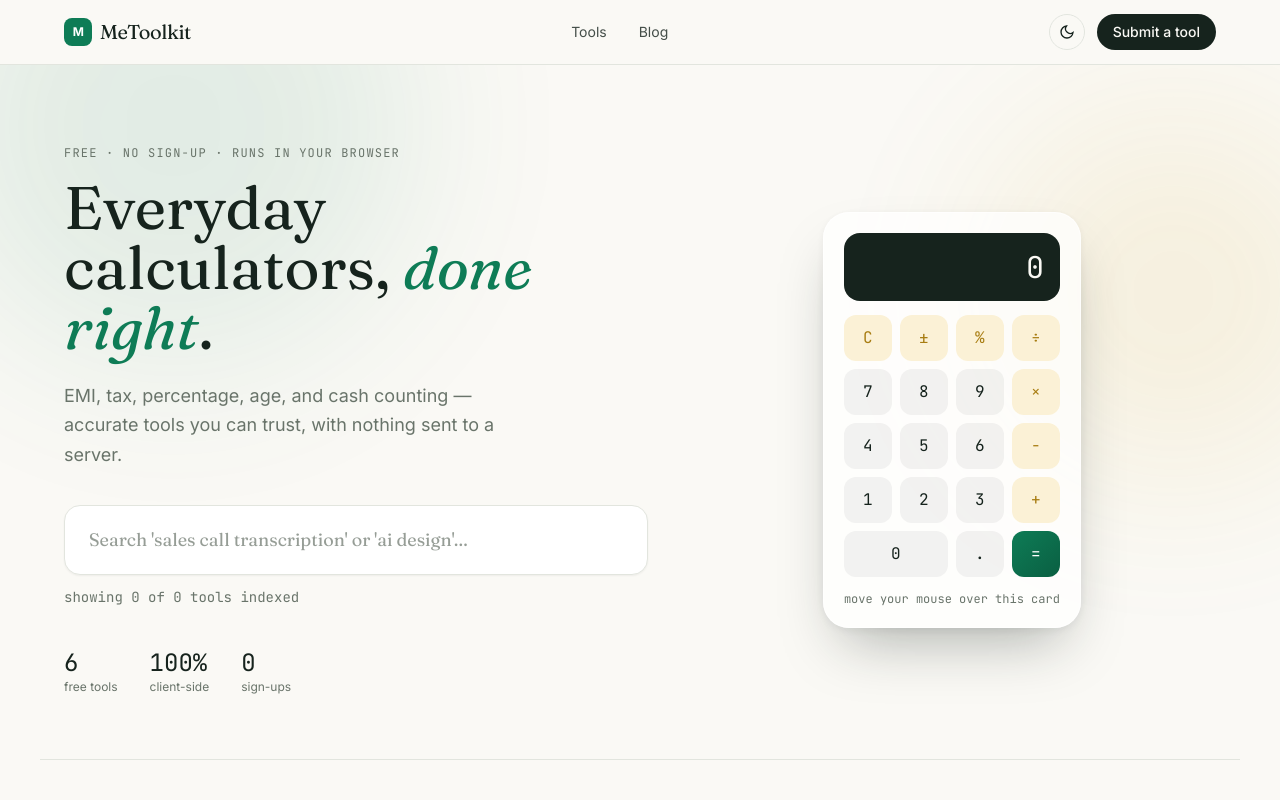
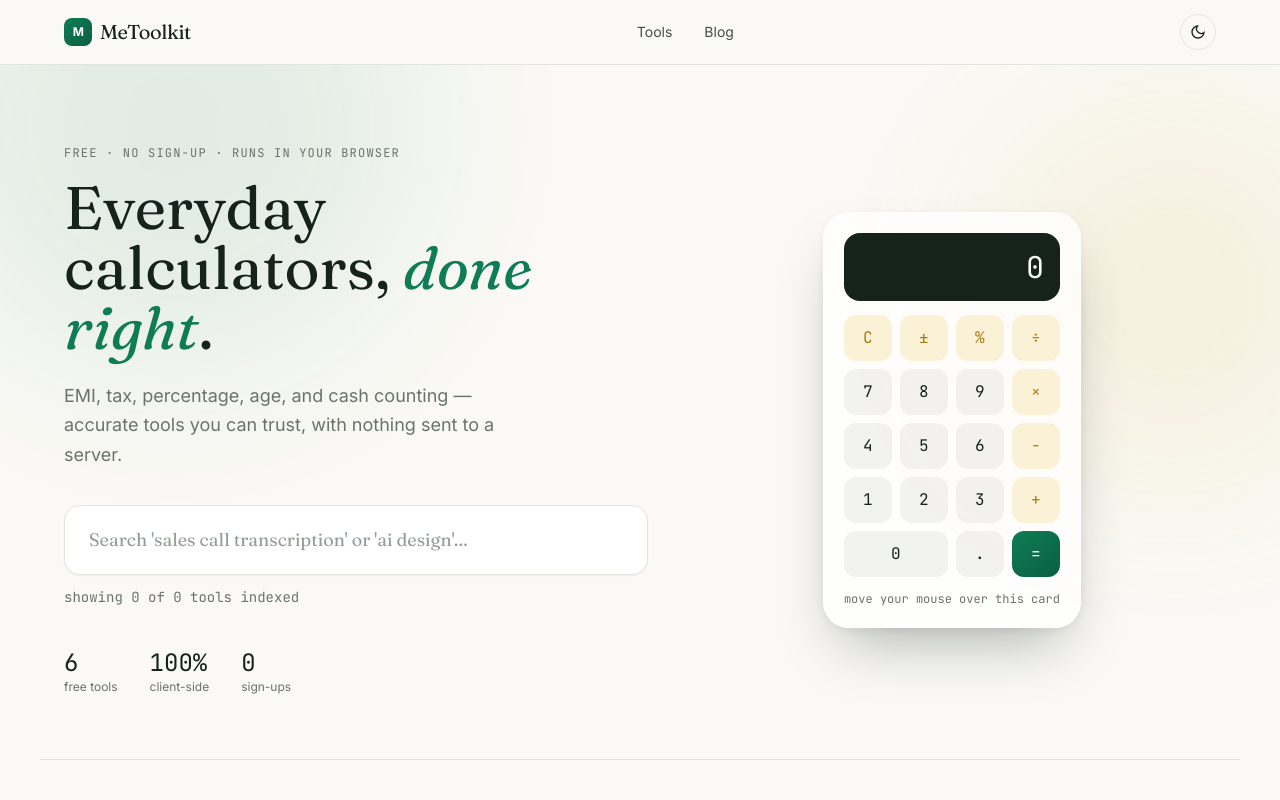
Before and after one commit to coolkishan44/metoolkit, a Next.js app: page / in a window 1280 px wide. Shown: the top 800 px of the page. Built offline with nearby package versions, Linux system fonts and the light colour scheme.

Commit message:
Update header dark background to match new palette

```diff
--- a/components/Header.tsx
+++ b/components/Header.tsx
@@ -11,74 +11,33 @@
 
 export default function Header() {
   const [menuOpen, setMenuOpen] = useState(false);
-
   return (
-    <header className="border-b border-line dark:border-white/10 bg-paper/90 dark:bg-[#101118]/90 backdrop-blur sticky top-0 z-50">
+    <header className="border-b border-line dark:border-white/10 bg-paper/90 dark:bg-[#0F1712]/90 backdrop-blur sticky top-0 z-50">
       <div className="max-w-content mx-auto px-6 h-16 flex items-center justify-between">
         <Link href="/" className="flex items-center gap-2 font-display text-xl tracking-tight">
-          <span className="w-7 h-7 rounded-lg bg-indigo text-white flex items-center justify-center text-xs font-sans font-bold">
-            M
-          </span>
+          <span className="w-7 h-7 rounded-lg bg-gradient-to-br from-indigo to-indigo-dark text-white flex items-center justify-center text-xs font-sans font-bold">M</span>
           MeToolkit
         </Link>
-
         <nav className="hidden md:flex items-center gap-8">
           {navItems.map((item) => (
-            <Link
-              key={item.href}
-              href={item.href}
-              className="text-sm text-ink/80 dark:text-white/80 hover:text-indigo dark:hover:text-indigo transition-colors"
-            >
-              {item.label}
-            </Link>
+            <Link key={item.href} href={item.href} className="text-sm text-ink/80 dark:text-white/80 hover:text-indigo transition-colors">{item.label}</Link>
           ))}
         </nav>
-
         <div className="flex items-center gap-3">
           <ThemeToggle />
-          <Link
-            href="/tools/submit"
-            className="hidden sm:inline-block text-sm font-medium bg-ink text-paper dark:bg-white dark:text-ink px-4 py-2 rounded-full hover:bg-indigo dark:hover:bg-indigo dark:hover:text-white transition-colors"
-          >
-            Submit a tool
-          </Link>
-
-          <button
-            onClick={() => setMenuOpen((v) => !v)}
-            aria-label="Toggle menu"
-            aria-expanded={menuOpen}
-            className="md:hidden w-9 h-9 flex items-center justify-center rounded-full border border-line dark:border-white/10"
-          >
+          <button onClick={() => setMenuOpen((v) => !v)} aria-label="Toggle menu" aria-expanded={menuOpen}
+            className="md:hidden w-9 h-9 flex items-center justify-center rounded-full border border-line dark:border-white/10">
             <svg width="16" height="16" viewBox="0 0 24 24" fill="none" stroke="currentColor" strokeWidth="2">
-              {menuOpen ? (
-                <path d="M6 6l12 12M18 6L6 18" />
-              ) : (
-                <path d="M3 6h18M3 12h18M3 18h18" />
-              )}
+              {menuOpen ? <path d="M6 6l12 12M18 6L6 18" /> : <path d="M3 6h18M3 12h18M3 18h18" />}
             </svg>
           </button>
         </div>
       </div>
-
       {menuOpen && (
-        <nav className="md:hidden border-t border-line dark:border-white/10 px-6 py-4 flex flex-col gap-4 bg-paper dark:bg-[#101118]">
+        <nav className="md:hidden border-t border-line dark:border-white/10 px-6 py-4 flex flex-col gap-4 bg-paper dark:bg-[#0F1712]">
           {navItems.map((item) => (
-            <Link
-              key={item.href}
-              href={item.href}
-              onClick={() => setMenuOpen(false)}
-              className="text-sm text-ink/80 dark:text-white/80 hover:text-indigo transition-colors"
-            >
-              {item.label}
-            </Link>
+            <Link key={item.href} href={item.href} onClick={() => setMenuOpen(false)} className="text-sm text-ink/80 dark:text-white/80 hover:text-indigo transition-colors">{item.label}</Link>
           ))}
-          <Link
-            href="/tools/submit"
-            onClick={() => setMenuOpen(false)}
-            className="text-sm font-medium bg-ink text-paper dark:bg-white dark:text-ink px-4 py-2 rounded-full text-center"
-          >
-            Submit a tool
-          </Link>
         </nav>
       )}
     </header>
```
